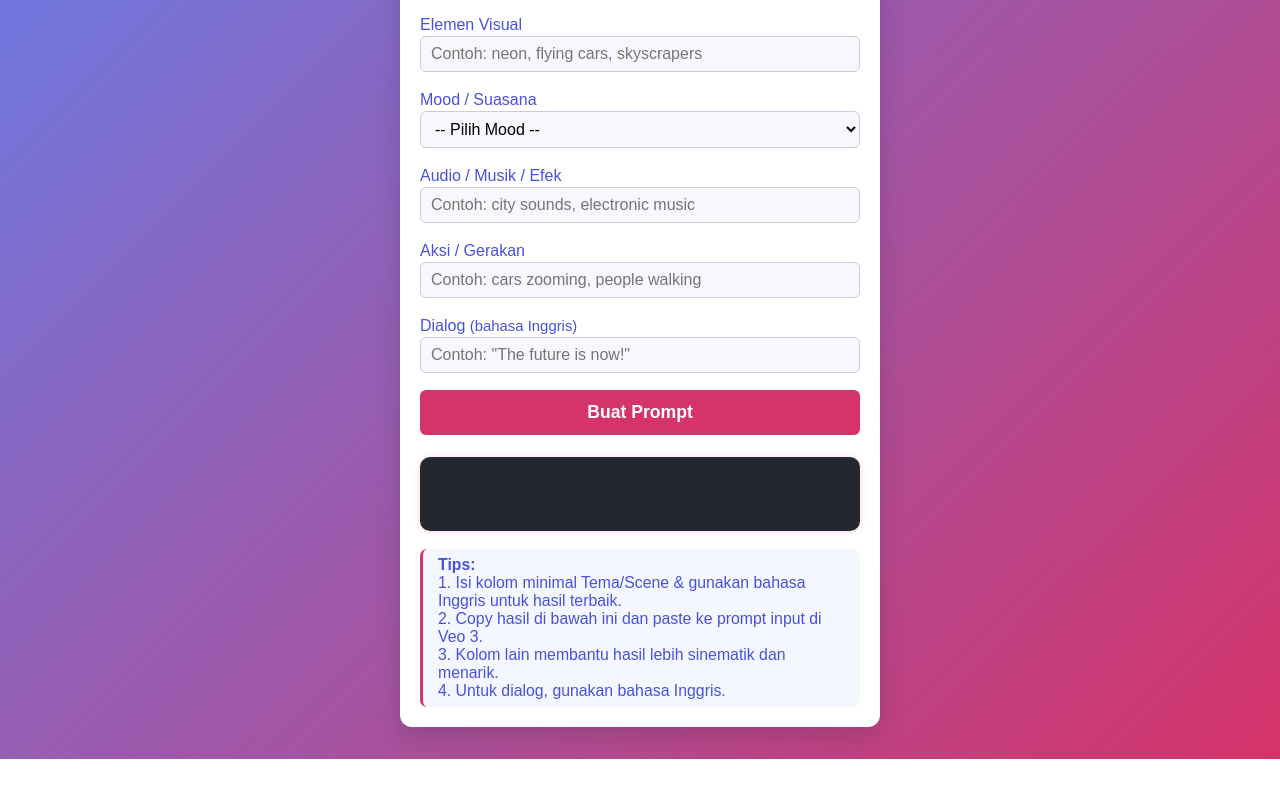
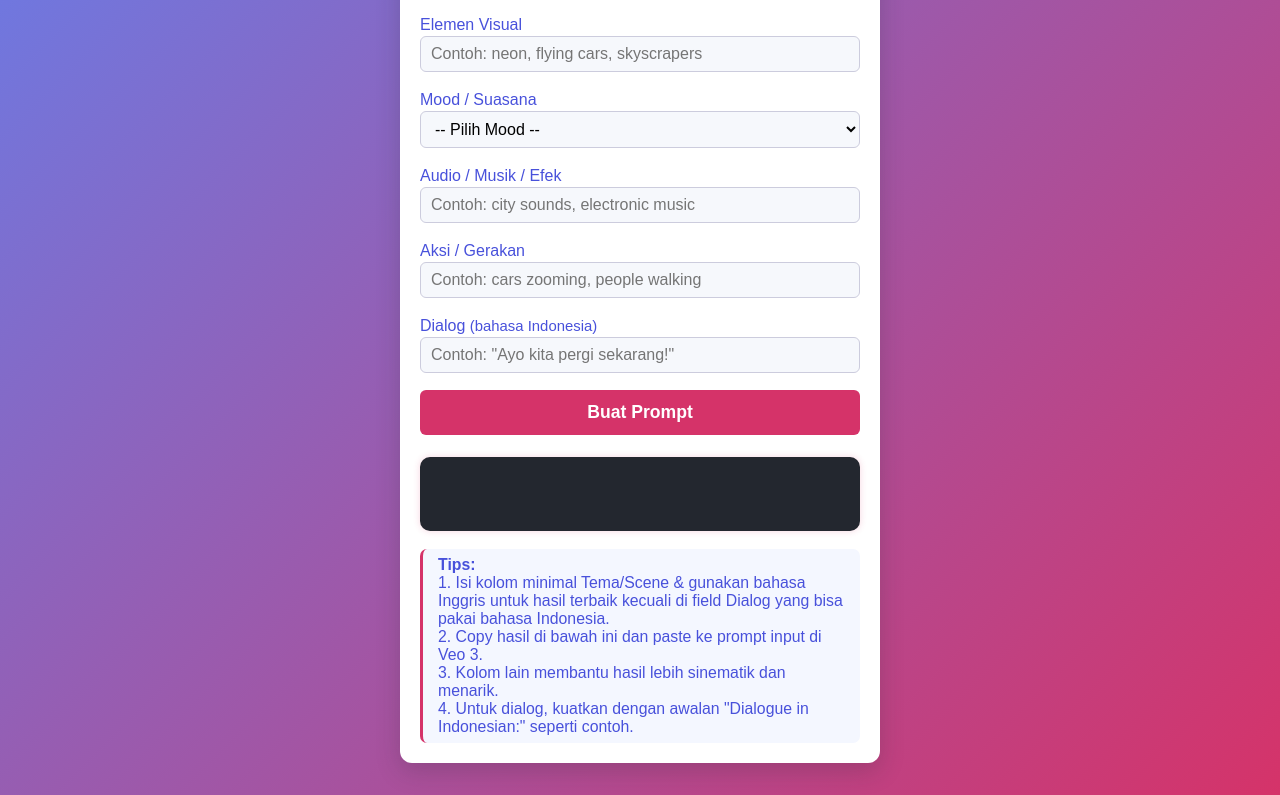
Before and after one commit to randisahara/Veo3vdmaxnew, a plain HTML site: page index.html in a window 1280 px wide. Shown: the part 203-998 px from the top of the page. Before the commit the page ends 962 px from the top, so only its background shows below. Drawn offline with Linux system fonts and the light colour scheme.

Commit message:
Update index.html

```diff
--- a/index.html
+++ b/index.html
@@ -115,18 +115,18 @@
       <label for="actions">Aksi / Gerakan</label>
       <input id="actions" placeholder="Contoh: cars zooming, people walking" />
 
-      <label for="dialogue">Dialog <span style="font-weight:400;font-size:0.93em;">(bahasa Inggris)</span></label>
-      <input id="dialogue" placeholder='Contoh: "The future is now!"' />
+      <label for="dialogue">Dialog <span style="font-weight:400;font-size:0.93em;">(bahasa Indonesia)</span></label>
+      <input id="dialogue" placeholder='Contoh: "Ayo kita pergi sekarang!"' />
 
       <button type="button" id="generateBtn">Buat Prompt</button>
     </form>
     <div id="output" class="output"></div>
     <div class="info">
       <b>Tips:</b> <br>
-      1. Isi kolom minimal Tema/Scene & gunakan bahasa Inggris untuk hasil terbaik.<br>
+      1. Isi kolom minimal Tema/Scene & gunakan bahasa Inggris untuk hasil terbaik kecuali di field Dialog yang bisa pakai bahasa Indonesia.<br>
       2. Copy hasil di bawah ini dan paste ke prompt input di Veo 3.<br>
       3. Kolom lain membantu hasil lebih sinematik dan menarik.<br>
-      4. Untuk dialog, gunakan bahasa Inggris.
+      4. Untuk dialog, kuatkan dengan awalan "Dialogue in Indonesian:" seperti contoh.
     </div>
   </div>
   <script>
@@ -147,7 +147,7 @@
       if (visuals) prompt += `\nVisual elements: ${visuals}.`;
       if (mood)    prompt += `\nMood: ${mood}.`;
       if (actions) prompt += `\nActions: ${actions}.`;
-      if (dialogue) prompt += `\nDialogue: "${dialogue}".`;
+      if (dialogue) prompt += `\nDialogue in Indonesian: "${dialogue}".`;
       if (audio)   prompt += `\nAudio/music/effects: ${audio}.`;
 
       prompt += `\n\nCinematic, realistic lighting, smooth camera motion, precise lipsync and character animation. Make sure the scene feels immersive and visually stunning.`;
```
